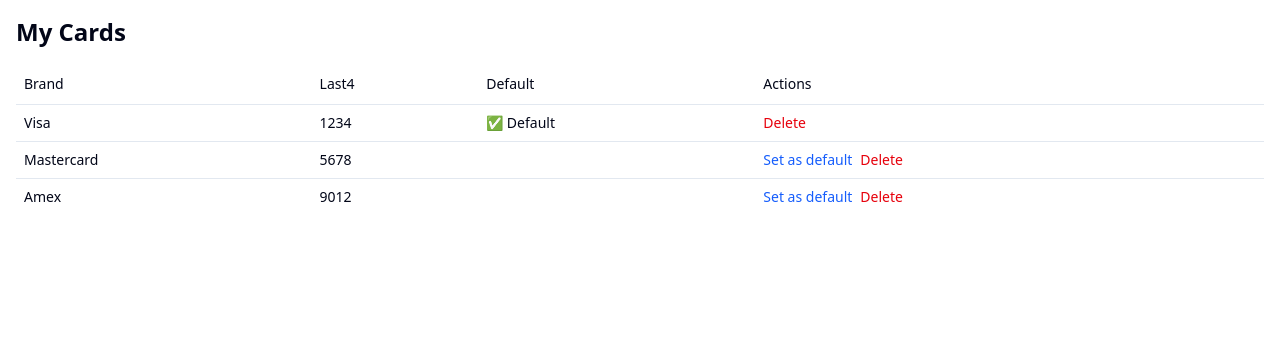
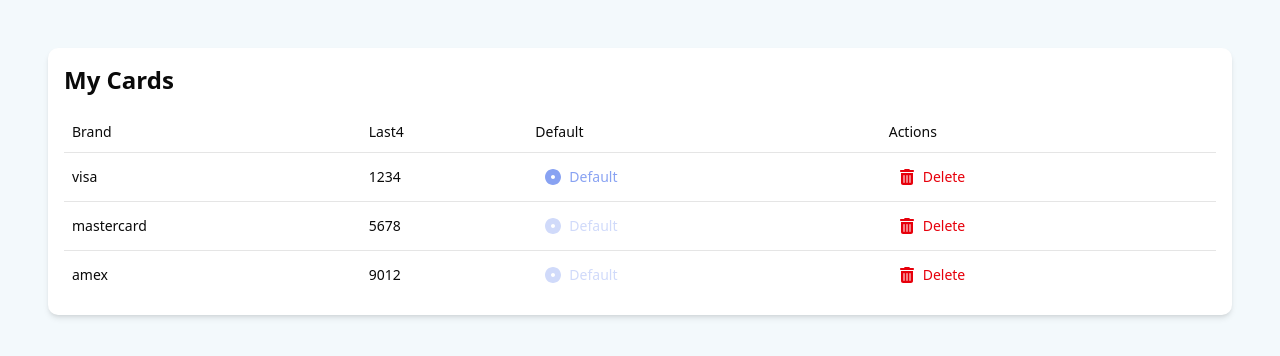
Before and after one commit to MariiaZhk/paycards-manager, a React (Vite) app: page /my-cards in a window 1280 px wide. Shown: the top 356 px of the page. Built offline with nearby package versions, Linux system fonts and the light colour scheme.

Commit message:
feat(button): created Button UI component and integrated into CardTableRow

```diff
--- a/package.json
+++ b/package.json
@@ -17,6 +17,7 @@
     "lucide-react": "^0.525.0",
     "react": "^19.1.0",
     "react-dom": "^19.1.0",
+    "react-icons": "^5.5.0",
     "react-router-dom": "^7.6.3",
     "tailwind-merge": "^3.3.1"
   },
--- a/src/components/table/CardTableRow.tsx
+++ b/src/components/table/CardTableRow.tsx
@@ -1,5 +1,8 @@
+import type { Card } from "@/common/types";
+import { Button } from "@/components/ui/Button/button";
 import { TableCell, TableRow } from "@/components/ui/table";
-import type { Card } from "@/common/types";
+import { FaTrashCan } from "react-icons/fa6";
+import { ImRadioChecked2 } from "react-icons/im";
 
 interface CardTableRowProps {
   card: Card;
@@ -7,28 +10,48 @@ interface CardTableRowProps {
   onSetDefault: (id: string) => void;
 }
 
-const CardTableRow = ({ card, onDelete, onSetDefault }: CardTableRowProps) => (
+const CardTableRow = ({ card, onDelete, onSetDefault }: CardTableRowProps) => {
+  return (
     <TableRow>
-    <TableCell className="capitalize">{card.brand}</TableCell>
+      <TableCell>{card.brand}</TableCell>
       <TableCell>{card.last4}</TableCell>
-    <TableCell>{card.isDefault ? "✅ Default" : ""}</TableCell>
-    <TableCell className="space-x-2">
-      {!card.isDefault && (
-        <button
-          onClick={() => onSetDefault(card.id)}
-          className="text-blue-600 hover:underline"
+
+      <TableCell>
+        <Button
+          variant="ghost"
+          onClick={() => !card.isDefault && onSetDefault(card.id)}
+          disabled={card.isDefault}
+          size="sm"
+          className={`flex items-center justify-start gap-2 ${
+            card.isDefault
+              ? "text-[var(--checked)]"
+              : "text-[var(--checked)]/20"
+          }`}
         >
-          Set as default
-        </button>
-      )}
-      <button
+          <ImRadioChecked2
+            className={
+              card.isDefault
+                ? "color-[var(--checked)]"
+                : "color-[var(--checked)]/20"
+            }
+          />
+          Default
+        </Button>
+      </TableCell>
+
+      <TableCell>
+        <Button
+          variant="destructive"
+          size="sm"
           onClick={() => onDelete(card.id)}
-        className="text-red-600 hover:underline"
+          className="flex items-center justify-start gap-2 "
         >
+          <FaTrashCan />
           Delete
-      </button>
+        </Button>
       </TableCell>
     </TableRow>
   );
+};
 
 export default CardTableRow;
--- a/src/components/table/DataTable.tsx
+++ b/src/components/table/DataTable.tsx
@@ -14,7 +14,7 @@ interface CardTableProps {
   onSetDefault: (id: string) => void;
 }
 
-const CardTable = ({ cards, onDelete, onSetDefault }: CardTableProps) => (
+const DataTable = ({ cards, onDelete, onSetDefault }: CardTableProps) => (
   <Table>
     <TableHeader>
       <TableRow>
@@ -38,4 +38,4 @@ const CardTable = ({ cards, onDelete, onSetDefault }: CardTableProps) => (
   </Table>
 );
 
-export default CardTable;
+export default DataTable;
--- /dev/null
+++ b/src/components/ui/Button/button-variants.ts
@@ -0,0 +1,34 @@
+import { cva } from "class-variance-authority";
+
+export const buttonVariants = cva(
+  "inline-flex items-center justify-center gap-2 whitespace-nowrap rounded-md text-sm font-medium transition-all disabled:pointer-events-none disabled:opacity-50 [&_svg]:pointer-events-none [&_svg:not([class*='size-'])]:size-4 shrink-0 [&_svg]:shrink-0 outline-none focus-visible:border-ring focus-visible:ring-ring/50 focus-visible:ring-[3px] aria-invalid:ring-destructive/20 dark:aria-invalid:ring-destructive/40 aria-invalid:border-destructive",
+  {
+    variants: {
+      variant: {
+        default: `border-[var(--btn-default-border)] text-[var(--btn-default-text)]`,
+
+        destructive:
+          "text-[var(--color-destructive)] hover:bg-[var(--color-destructive)]/10",
+        ghost: "hover:bg-[var(--checked)]/10 ",
+
+        // outline: `border bg-[var(--background)] shadow-xs hover:bg-[var(--accent)] hover:text-[var(--accent-foreground)]
+        //     dark:bg-[var(--input)]/30 dark:border-[var(--input)] dark:hover:bg-[var(--input)]/50`,
+
+        // secondary:
+        // "bg-[var(--secondary)] text-[var(--secondary-foreground)] shadow-xs hover:bg-[var(--secondary)]/80",
+
+        // link: "text-[var(--primary)] underline-offset-4 hover:underline",
+      },
+      size: {
+        default: "h-9 px-4 py-2 has-[>svg]:px-3",
+        sm: "h-8 rounded-md gap-1.5 px-3 has-[>svg]:px-2.5",
+        lg: "h-10 rounded-md px-6 has-[>svg]:px-4",
+        icon: "size-9",
+      },
+    },
+    defaultVariants: {
+      variant: "default",
+      size: "default",
+    },
+  }
+);
--- /dev/null
+++ b/src/components/ui/Button/button.tsx
@@ -0,0 +1,32 @@
+import * as React from "react";
+import { Slot } from "@radix-ui/react-slot";
+import type { VariantProps } from "class-variance-authority";
+
+import { cn } from "@/lib/utils";
+import { buttonVariants } from "./button-variants";
+
+interface ButtonProps
+  extends React.ComponentProps<"button">,
+    VariantProps<typeof buttonVariants> {
+  asChild?: boolean;
+}
+
+function Button({
+  className,
+  variant,
+  size,
+  asChild = false,
+  ...props
+}: ButtonProps) {
+  const Comp = asChild ? Slot : "button";
+
+  return (
+    <Comp
+      data-slot="button"
+      className={cn(buttonVariants({ variant, size, className }))}
+      {...props}
+    />
+  );
+}
+
+export { Button };
--- a/src/pages/MyCardsPage.tsx
+++ b/src/pages/MyCardsPage.tsx
@@ -1,7 +1,7 @@
 import { useState } from "react";
 import { mockCards } from "../data/mockCards";
 import type { Card } from "@/common/types";
-import CardTable from "@/components/table/DataTable";
+import DataTable from "@/components/table/DataTable";
 
 const MyCardsPage = () => {
   const [cards, setCards] = useState<Card[]>(mockCards);
@@ -20,9 +20,9 @@ const MyCardsPage = () => {
   };
 
   return (
-    <div className="p-4">
+    <div className="p-4 bg-[var(--color-card)] rounded-lg shadow-md overflow-hidden">
       <h1 className="text-2xl font-bold mb-4">My Cards</h1>
-      <CardTable
+      <DataTable
         cards={cards}
         onDelete={handleDelete}
         onSetDefault={handleSetDefault}
--- a/src/styles/index.css
+++ b/src/styles/index.css
@@ -39,75 +39,78 @@
   --color-sidebar-accent-foreground: var(--sidebar-accent-foreground);
   --color-sidebar-border: var(--sidebar-border);
   --color-sidebar-ring: var(--sidebar-ring);
+  --color-checked: var(--checked);
 }
 
 :root {
   --radius: 0.625rem;
-  --background: oklch(1 0 0);
-  --foreground: oklch(0.129 0.042 264.695);
+  --background: oklch(97.846% 0.00762 229.419);
+  --foreground: oklch(0.145 0 0);
   --card: oklch(1 0 0);
-  --card-foreground: oklch(0.129 0.042 264.695);
+  --card-foreground: oklch(0.145 0 0);
   --popover: oklch(1 0 0);
-  --popover-foreground: oklch(0.129 0.042 264.695);
-  --primary: oklch(0.208 0.042 265.755);
-  --primary-foreground: oklch(0.984 0.003 247.858);
-  --secondary: oklch(0.968 0.007 247.896);
-  --secondary-foreground: oklch(0.208 0.042 265.755);
-  --muted: oklch(0.968 0.007 247.896);
-  --muted-foreground: oklch(0.554 0.046 257.417);
-  --accent: oklch(0.968 0.007 247.896);
-  --accent-foreground: oklch(0.208 0.042 265.755);
+  --popover-foreground: oklch(0.145 0 0);
+  --primary: oklch(0.205 0 0);
+  --primary-foreground: oklch(0.985 0 0);
+  --secondary: oklch(0.97 0 0);
+  --secondary-foreground: oklch(0.205 0 0);
+  --muted: oklch(0.97 0 0);
+  --muted-foreground: oklch(0.556 0 0);
+  --accent: oklch(0.97 0 0);
+  --accent-foreground: oklch(0.205 0 0);
   --destructive: oklch(0.577 0.245 27.325);
-  --border: oklch(0.929 0.013 255.508);
-  --input: oklch(0.929 0.013 255.508);
-  --ring: oklch(0.704 0.04 256.788);
+  --border: oklch(0.922 0 0);
+  --input: oklch(0.922 0 0);
+  --ring: oklch(0.708 0 0);
   --chart-1: oklch(0.646 0.222 41.116);
   --chart-2: oklch(0.6 0.118 184.704);
   --chart-3: oklch(0.398 0.07 227.392);
   --chart-4: oklch(0.828 0.189 84.429);
   --chart-5: oklch(0.769 0.188 70.08);
-  --sidebar: oklch(0.984 0.003 247.858);
-  --sidebar-foreground: oklch(0.129 0.042 264.695);
-  --sidebar-primary: oklch(0.208 0.042 265.755);
-  --sidebar-primary-foreground: oklch(0.984 0.003 247.858);
-  --sidebar-accent: oklch(0.968 0.007 247.896);
-  --sidebar-accent-foreground: oklch(0.208 0.042 265.755);
-  --sidebar-border: oklch(0.929 0.013 255.508);
-  --sidebar-ring: oklch(0.704 0.04 256.788);
+  --sidebar: oklch(0.985 0 0);
+  --sidebar-foreground: oklch(0.145 0 0);
+  --sidebar-primary: oklch(0.205 0 0);
+  --sidebar-primary-foreground: oklch(0.985 0 0);
+  --sidebar-accent: oklch(0.97 0 0);
+  --sidebar-accent-foreground: oklch(0.205 0 0);
+  --sidebar-border: oklch(0.922 0 0);
+  --sidebar-ring: oklch(0.708 0 0);
+  --checked: oklch(0.488 0.243 264.376);
 }
 
 .dark {
-  --background: oklch(0.129 0.042 264.695);
-  --foreground: oklch(0.984 0.003 247.858);
-  --card: oklch(0.208 0.042 265.755);
-  --card-foreground: oklch(0.984 0.003 247.858);
-  --popover: oklch(0.208 0.042 265.755);
-  --popover-foreground: oklch(0.984 0.003 247.858);
-  --primary: oklch(0.929 0.013 255.508);
-  --primary-foreground: oklch(0.208 0.042 265.755);
-  --secondary: oklch(0.279 0.041 260.031);
-  --secondary-foreground: oklch(0.984 0.003 247.858);
-  --muted: oklch(0.279 0.041 260.031);
-  --muted-foreground: oklch(0.704 0.04 256.788);
-  --accent: oklch(0.279 0.041 260.031);
-  --accent-foreground: oklch(0.984 0.003 247.858);
+  --background: oklch(0.145 0 0);
+  --foreground: oklch(0.985 0 0);
+  --card: oklch(0.205 0 0);
+  --card-foreground: oklch(0.985 0 0);
+  --popover: oklch(0.205 0 0);
+  --popover-foreground: oklch(0.985 0 0);
+  --primary: oklch(0.922 0 0);
+  --primary-foreground: oklch(0.205 0 0);
+  --secondary: oklch(0.269 0 0);
+  --secondary-foreground: oklch(0.985 0 0);
+  --muted: oklch(0.269 0 0);
+  --muted-foreground: oklch(0.708 0 0);
+  --accent: oklch(0.269 0 0);
+  --accent-foreground: oklch(0.985 0 0);
   --destructive: oklch(0.704 0.191 22.216);
   --border: oklch(1 0 0 / 10%);
   --input: oklch(1 0 0 / 15%);
-  --ring: oklch(0.551 0.027 264.364);
+  --ring: oklch(0.556 0 0);
   --chart-1: oklch(0.488 0.243 264.376);
   --chart-2: oklch(0.696 0.17 162.48);
   --chart-3: oklch(0.769 0.188 70.08);
   --chart-4: oklch(0.627 0.265 303.9);
   --chart-5: oklch(0.645 0.246 16.439);
-  --sidebar: oklch(0.208 0.042 265.755);
-  --sidebar-foreground: oklch(0.984 0.003 247.858);
+  --sidebar: oklch(0.205 0 0);
+  --sidebar-foreground: oklch(0.985 0 0);
   --sidebar-primary: oklch(0.488 0.243 264.376);
-  --sidebar-primary-foreground: oklch(0.984 0.003 247.858);
-  --sidebar-accent: oklch(0.279 0.041 260.031);
-  --sidebar-accent-foreground: oklch(0.984 0.003 247.858);
+  --sidebar-primary-foreground: oklch(0.985 0 0);
+  --sidebar-accent: oklch(0.269 0 0);
+  --sidebar-accent-foreground: oklch(0.985 0 0);
   --sidebar-border: oklch(1 0 0 / 10%);
-  --sidebar-ring: oklch(0.551 0.027 264.364);
+  --sidebar-ring: oklch(0.556 0 0);
+  --checked: oklch(0.696 0.17 162.48);
 }
 
 @layer base {
@@ -115,6 +118,9 @@
     @apply border-border outline-ring/50;
   }
   body {
-    @apply bg-background text-foreground;
+    @apply bg-background text-foreground p-12;
+  }
+  button {
+    @apply cursor-pointer;
   }
 }
--- a/tailwind.config.js
+++ b/tailwind.config.js
@@ -1,6 +1,7 @@
 /** @type {import('tailwindcss').Config} */
 export default {
   content: ["./index.html", "./src/**/*.{js,ts,jsx,tsx}"],
+  darkMode: "class",
   theme: {
     extend: {},
   },
```
Also changed, not shown: components.json, 1 other file (tests, documents, lock files or other folders). Lines whose indentation alone changed are shown as unchanged.
